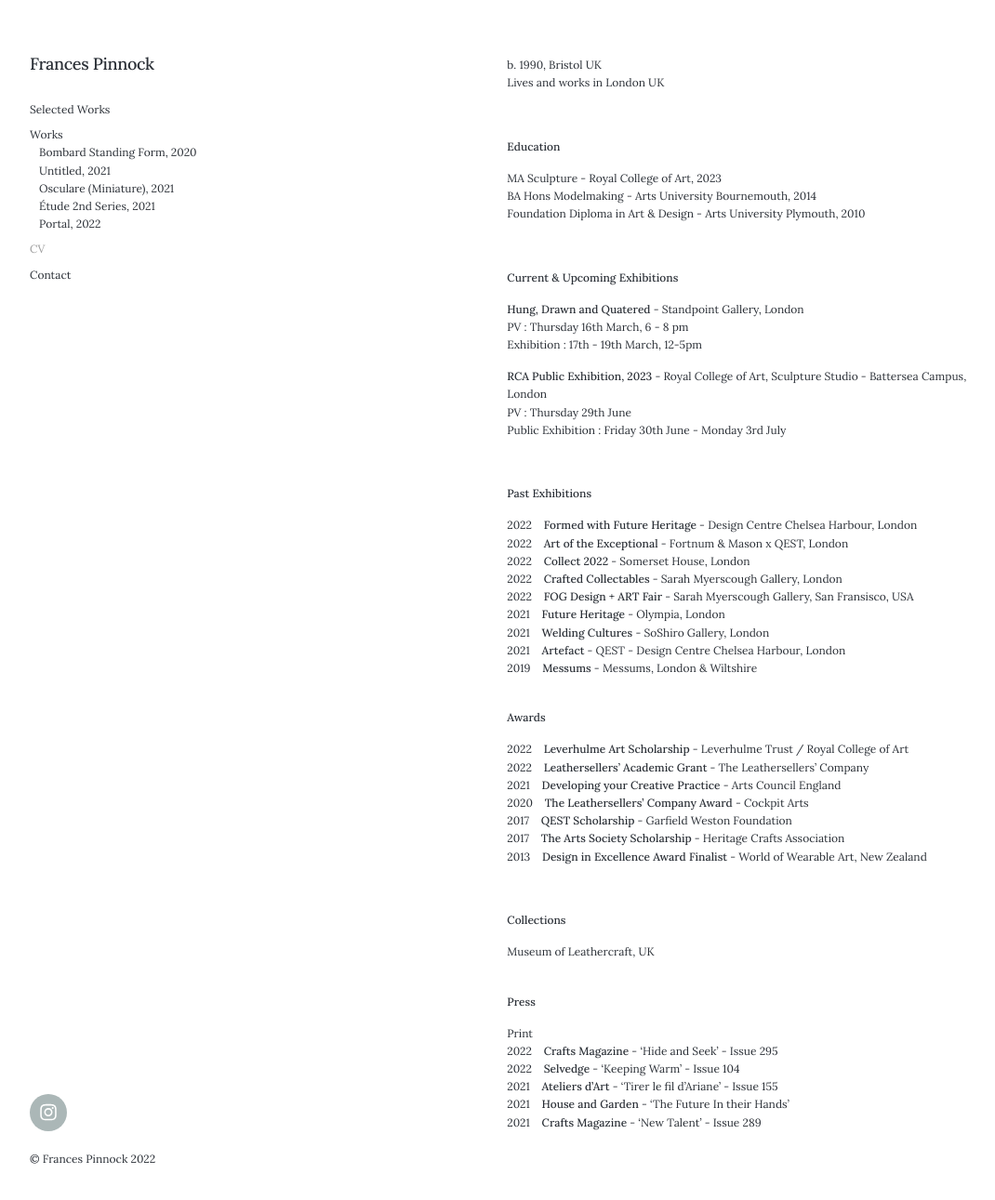
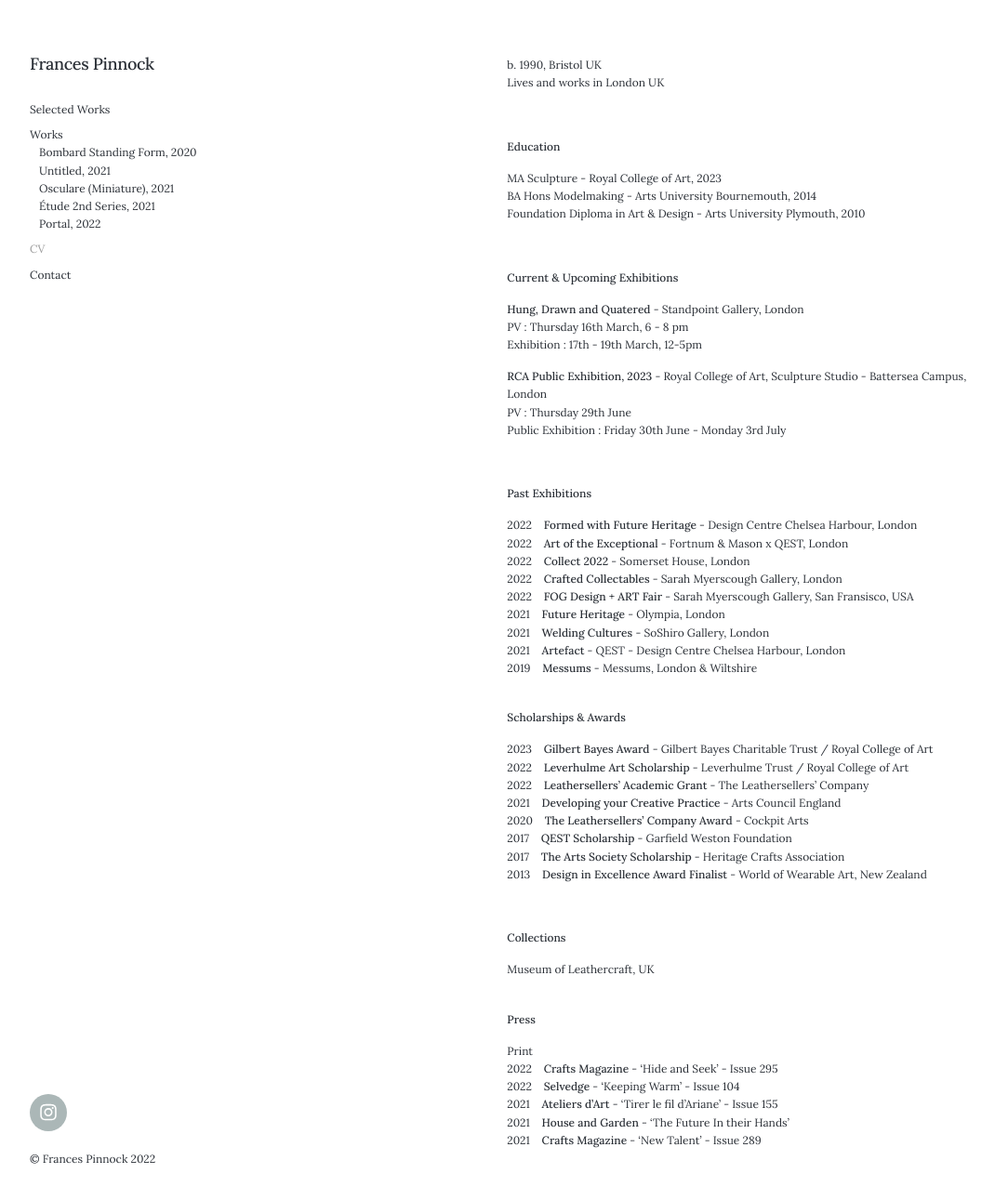
Before and after one commit to francespinnock/francespinnock.github.io, a Jekyll site: the page built from _pages/cv.md, in a window 1280 px wide and 1296 px high. Shown: the top 1291 px of the window at 93% size, without its empty margins (28-1098 px from the left). Built offline with Jekyll 4.4.1, drawn with Linux system fonts in a browser that asks for light colours; nearby versions of some CDN libraries.

Commit message:
Update cv.md

```diff
--- a/_pages/cv.md
+++ b/_pages/cv.md
@@ -46,8 +46,9 @@ Public Exhibition : Friday 30th June - Monday 3rd July
 <br />
 
 
-**Awards**
+**Scholarships & Awards**
 
+2023&nbsp;&nbsp;&nbsp; **Gilbert Bayes Award** - Gilbert Bayes Charitable Trust / Royal College of Art
 2022&nbsp;&nbsp;&nbsp; **Leverhulme Art Scholarship** - Leverhulme Trust / Royal College of Art
 2022&nbsp;&nbsp;&nbsp; **Leathersellers' Academic Grant** - The Leathersellers' Company
 2021&nbsp;&nbsp;&nbsp; **Developing your Creative Practice** - Arts Council England
```
